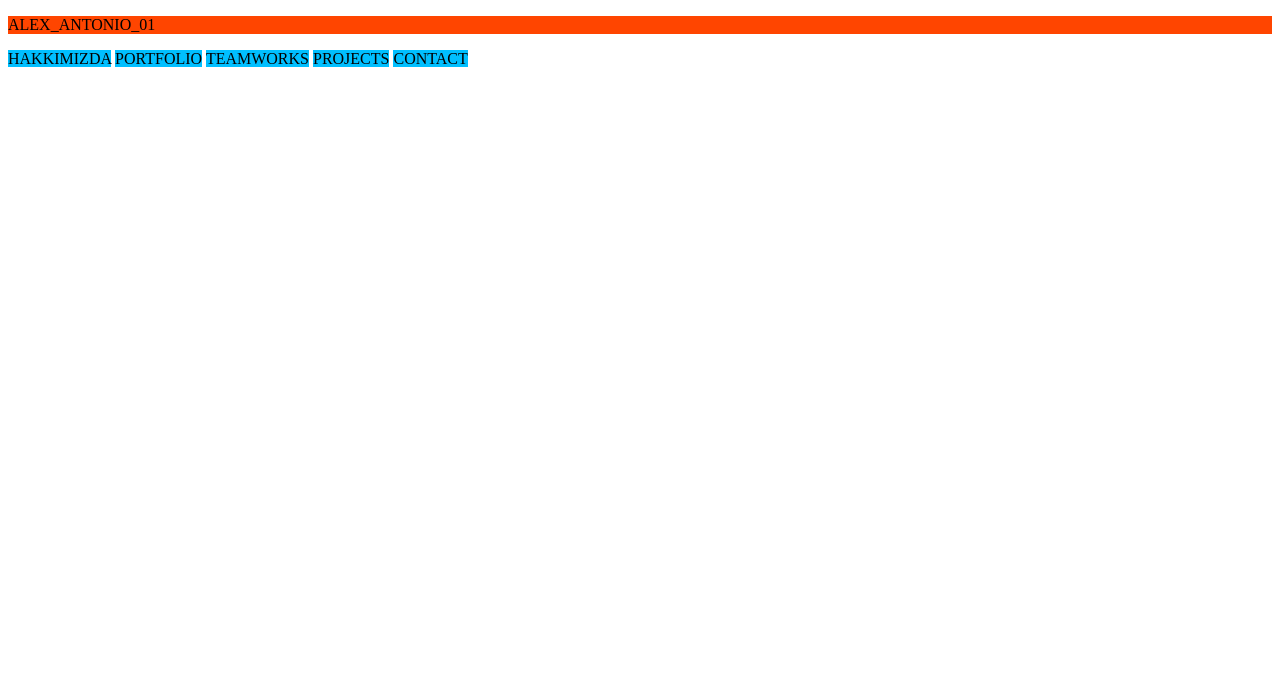
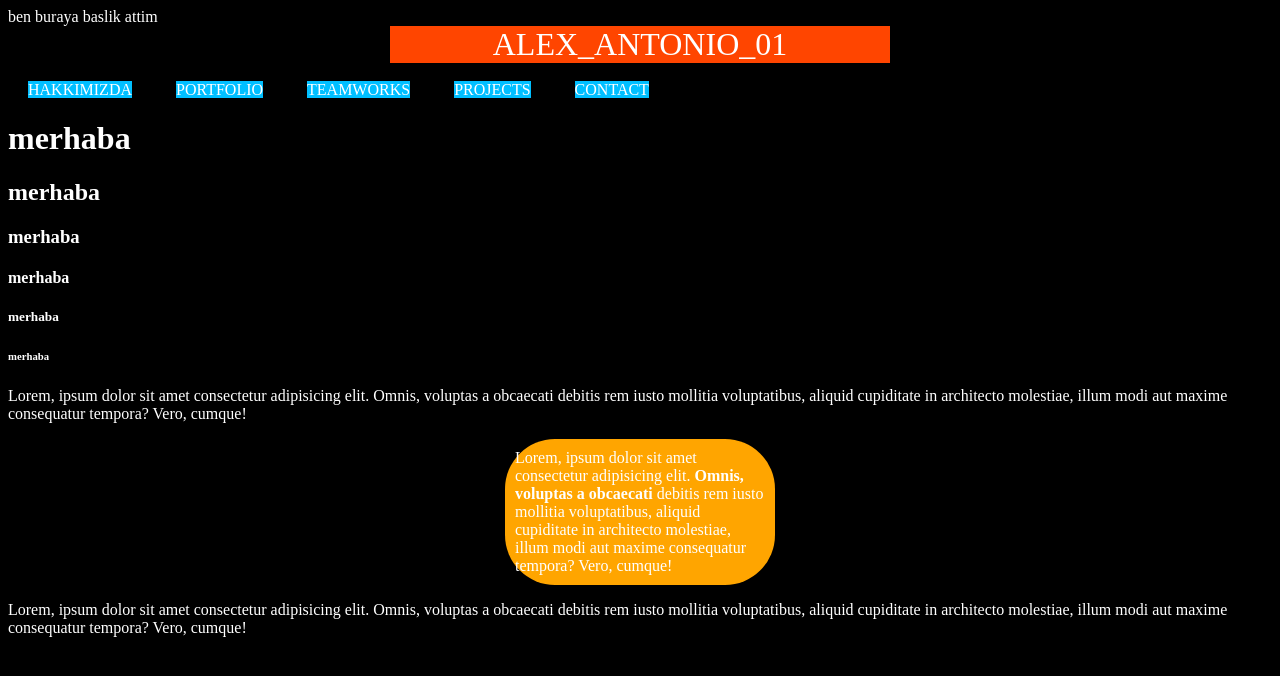
Before and after one commit to KemalTB/HTML-BASLANGIC-DENEMELERI-26.03.24, a plain HTML site: page index.html in a window 1280 px wide. Drawn offline with Linux system fonts and the light colour scheme.

Commit message:
gelistirme 1

```diff
--- a/index.html
+++ b/index.html
@@ -6,16 +6,25 @@
     <title>Ilk HTML Deneme Sayfam</title>
 
     <style>
+      body{
+        background-color: black;
+        color: white;
+      }
       .kem {
         width: 500px;
         margin: auto;
         text-align: center;
+        font-size: 2rem;
+      }
+      span {
+        margin: 20px;
       }
     </style>
   </head>
   <body>
-    <p style="background-color: orangered" class="ale">ALEX_ANTONIO_01</p>
-
+    ben buraya baslik attim
+    <p style="background-color: orangered" class="kem">ALEX_ANTONIO_01</p>
+<br>
     <span style="background-color: deepskyblue">HAKKIMIZDA</span>
 
     <span style="background-color: deepskyblue">PORTFOLIO</span>
@@ -27,5 +36,21 @@
     <span style="background-color: deepskyblue">CONTACT</span>
 
 
+    <h1>merhaba</h1>
+    <h2>merhaba</h2>
+    <h3>merhaba</h3>
+    <h4>merhaba</h4>
+    <h5>merhaba</h5>
+    <h6>merhaba</h6>
+    <p>
+        Lorem, ipsum dolor sit amet consectetur adipisicing elit. Omnis, voluptas a obcaecati debitis rem iusto mollitia voluptatibus, aliquid cupiditate in architecto molestiae, illum modi aut maxime consequatur tempora? Vero, cumque!
+    </p>
+    <p style="background-color: orange; width: 250px; margin: auto; border-radius: 50px; padding: 10px;">
+        Lorem, ipsum dolor sit amet consectetur adipisicing elit. <strong>Omnis, voluptas a obcaecati</strong> debitis rem iusto mollitia voluptatibus, aliquid cupiditate in architecto molestiae, illum modi aut maxime consequatur tempora? Vero, cumque!
+    </p>
+    <p>
+        Lorem, ipsum dolor sit amet consectetur adipisicing elit. Omnis, voluptas a obcaecati debitis rem iusto mollitia voluptatibus, aliquid cupiditate in architecto molestiae, illum modi aut maxime consequatur tempora? Vero, cumque!
+    </p>
+
 </body>
 </html>
```
